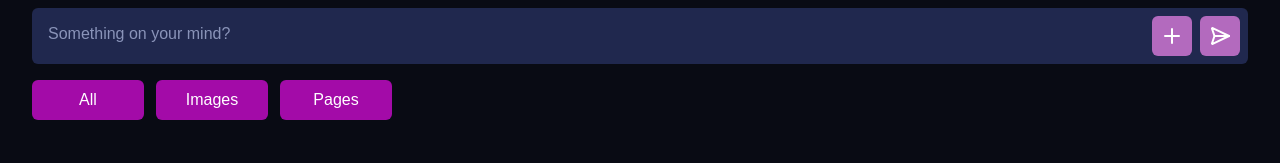
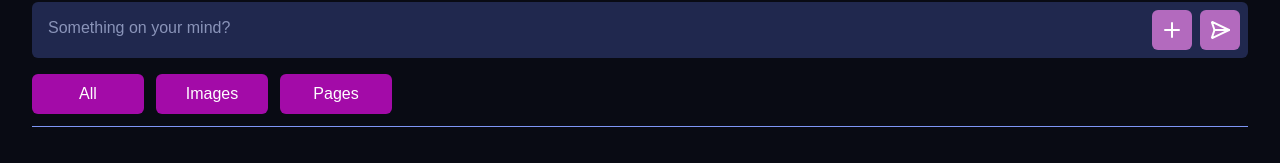
Before and after one commit to nooressam1/miniblog, a React (Create React App) app: page /Account in a window 1280 px wide. Shown: the part 730-893 px from the top of the page. Built offline with nearby package versions, Linux system fonts and the light colour scheme.

Commit message:
added line

```diff
--- a/src/Modules/Account/Components/PostFilter.jsx
+++ b/src/Modules/Account/Components/PostFilter.jsx
@@ -4,12 +4,15 @@ const PostFilter = () => {
   const [filterChoice, setFilterChoice] = useState("All");
 
   return (
-    <div className="flex w-[95%] space-x-3">
+    <div className="w-[95%] flex flex-col gap-3">
+      <div className="flex  space-x-3">
         <button
           className="rounded-md  md:w-28 capitalize p-2 hover:bg-[#a92dad] bg-[#A30BA8] flex justify-center items-center"
           onClick={() => setFilterChoice("All")}
         >
-        <h1 className="text-white   font-medium text-sm md:text-base ">All</h1>
+          <h1 className="text-white   font-medium text-sm md:text-base ">
+            All
+          </h1>
         </button>{" "}
         <button
           className="rounded-md  md:w-28 capitalize p-2 hover:bg-[#a92dad] bg-[#A30BA8] flex justify-center items-center"
@@ -28,6 +31,8 @@ const PostFilter = () => {
           </h1>
         </button>
       </div>
+      <div className="w-full bg-[#7E96F6] h-[0.5px]"></div>
+    </div>
   );
 };
 
```
Lines whose indentation alone changed are shown as unchanged.
